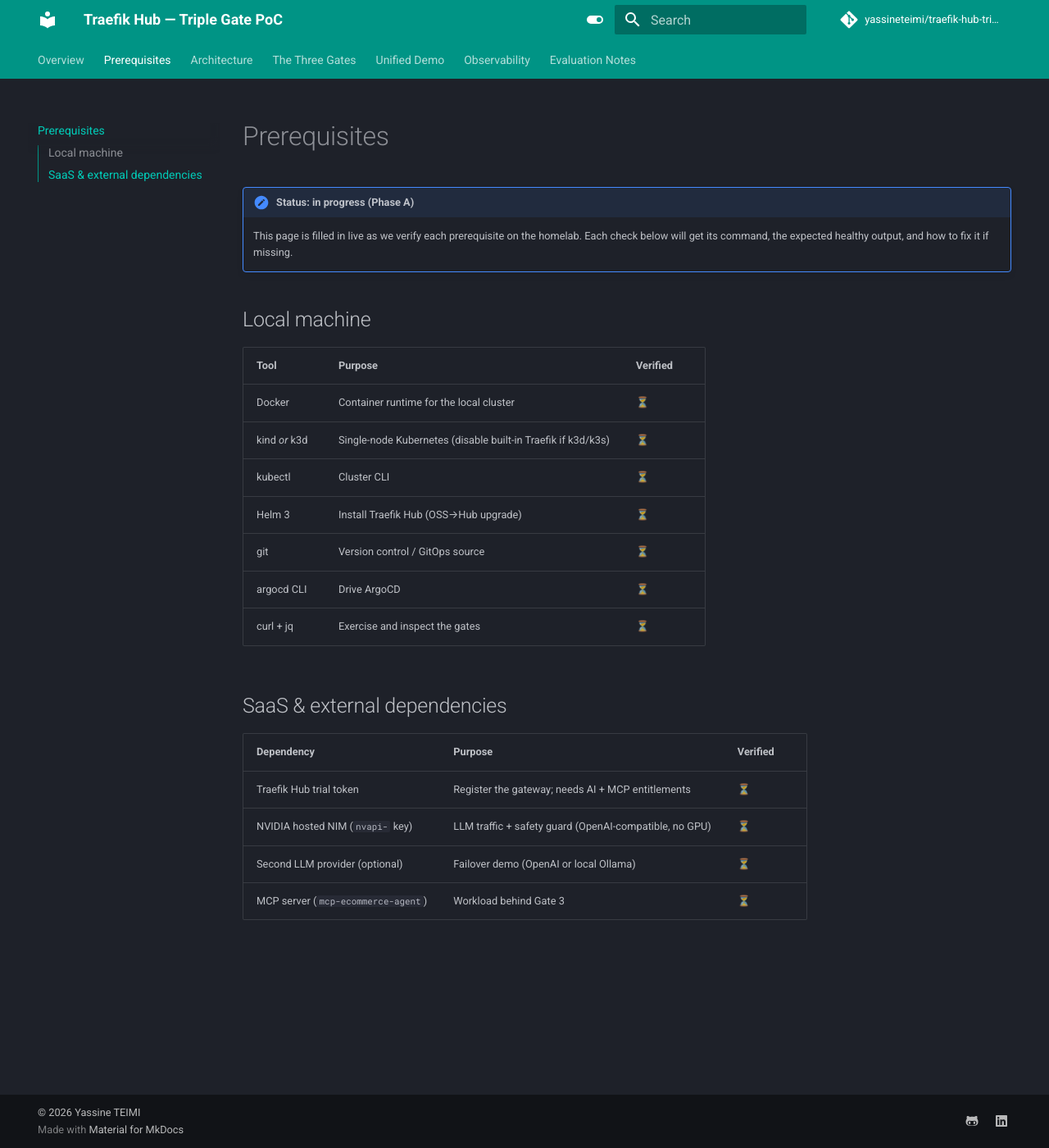
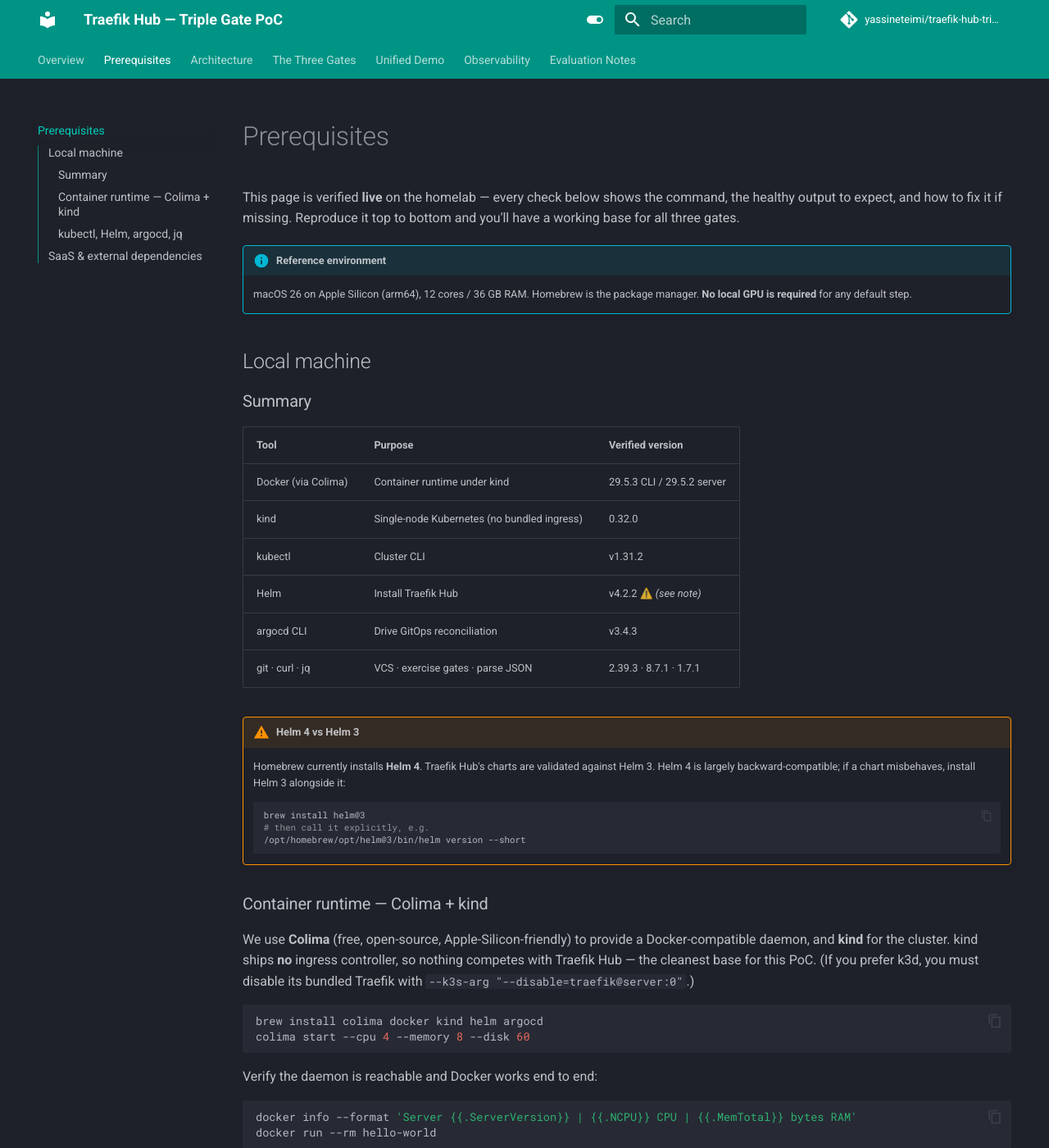
Before and after one commit to yassineteimi/traefik-hub-triple-gate, an MkDocs documentation site: the page built from docs/prerequisites.md, in a window 1280 px wide and 1400 px high. Shown: the whole window at 82% size. Built offline with MkDocs 1.6.1 and Material for MkDocs 9.7.7, drawn with Linux system fonts in a browser that asks for light colours; comment, search, counter and statistics services are not loaded; some of the changed text lies outside the part shown.

Commit message:
docs(prereqs): verify local toolchain live (Colima+kind, kubectl, Helm 4 note, argocd)

````diff
--- a/docs/prerequisites.md
+++ b/docs/prerequisites.md
@@ -1,25 +1,78 @@
 # Prerequisites
 
-!!! note "Status: in progress (Phase A)"
-    This page is filled in live as we verify each prerequisite on the homelab. Each check below will get its command, the expected healthy output, and how to fix it if missing.
+This page is verified **live** on the homelab — every check below shows the command, the healthy output to expect, and how to fix it if missing. Reproduce it top to bottom and you'll have a working base for all three gates.
+
+!!! info "Reference environment"
+    macOS 26 on Apple Silicon (arm64), 12 cores / 36 GB RAM. Homebrew is the package manager. **No local GPU is required** for any default step.
 
 ## Local machine
 
-| Tool | Purpose | Verified |
+### Summary
+
+| Tool | Purpose | Verified version |
 | --- | --- | --- |
-| Docker | Container runtime for the local cluster | ⏳ |
-| kind *or* k3d | Single-node Kubernetes (disable built-in Traefik if k3d/k3s) | ⏳ |
-| kubectl | Cluster CLI | ⏳ |
-| Helm 3 | Install Traefik Hub (OSS→Hub upgrade) | ⏳ |
-| git | Version control / GitOps source | ⏳ |
-| argocd CLI | Drive ArgoCD | ⏳ |
-| curl + jq | Exercise and inspect the gates | ⏳ |
+| Docker (via Colima) | Container runtime under kind | 29.5.3 CLI / 29.5.2 server |
+| kind | Single-node Kubernetes (no bundled ingress) | 0.32.0 |
+| kubectl | Cluster CLI | v1.31.2 |
+| Helm | Install Traefik Hub | v4.2.2 ⚠️ *(see note)* |
+| argocd CLI | Drive GitOps reconciliation | v3.4.3 |
+| git · curl · jq | VCS · exercise gates · parse JSON | 2.39.3 · 8.7.1 · 1.7.1 |
+
+!!! warning "Helm 4 vs Helm 3"
+    Homebrew currently installs **Helm 4**. Traefik Hub's charts are validated against Helm 3. Helm 4 is largely backward-compatible; if a chart misbehaves, install Helm 3 alongside it:
+    ```bash
+    brew install helm@3
+    # then call it explicitly, e.g.
+    /opt/homebrew/opt/helm@3/bin/helm version --short
+    ```
+
+### Container runtime — Colima + kind
+
+We use **Colima** (free, open-source, Apple-Silicon-friendly) to provide a Docker-compatible daemon, and **kind** for the cluster. kind ships **no** ingress controller, so nothing competes with Traefik Hub — the cleanest base for this PoC. (If you prefer k3d, you must disable its bundled Traefik with `--k3s-arg "--disable=traefik@server:0"`.)
+
+```bash
+brew install colima docker kind helm argocd
+colima start --cpu 4 --memory 8 --disk 60
+```
+
+Verify the daemon is reachable and Docker works end to end:
+
+```bash
+docker info --format 'Server {{.ServerVersion}} | {{.NCPU}} CPU | {{.MemTotal}} bytes RAM'
+docker run --rm hello-world
+```
+
+**Healthy output:**
+
+```text
+Server 29.5.2 | 4 CPU | 8307101696 bytes RAM
+...
+Hello from Docker!
+This message shows that your installation appears to be working correctly.
+```
+
+### kubectl, Helm, argocd, jq
+
+```bash
+kubectl version --client -o json | jq -r .clientVersion.gitVersion   # v1.31.2
+helm version --short                                                 # v4.2.2+...
+argocd version --client --short                                      # v3.4.3+...
+jq --version                                                         # jq-1.7.1
+```
+
+If `kubectl` or `jq` are missing: `brew install kubectl jq`.
 
 ## SaaS & external dependencies
 
-| Dependency | Purpose | Verified |
-| --- | --- | --- |
-| Traefik Hub trial token | Register the gateway; needs AI + MCP entitlements | ⏳ |
-| NVIDIA hosted NIM (`nvapi-` key) | LLM traffic + safety guard (OpenAI-compatible, no GPU) | ⏳ |
-| Second LLM provider (optional) | Failover demo (OpenAI or local Ollama) | ⏳ |
-| MCP server (`mcp-ecommerce-agent`) | Workload behind Gate 3 | ⏳ |
+!!! note "Status: next up"
+    Verified once tokens are provided. None require a GPU or a paid plan to start.
+
+| Dependency | Purpose | How to verify | Status |
+| --- | --- | --- | --- |
+| **Traefik Hub trial token** | Register the gateway to the cluster (`helm upgrade`); must include **AI + MCP** entitlements | Connect the gateway, then test `hub.aigateway.enabled=true` | ⏳ |
+| **NVIDIA hosted NIM** (`nvapi-` key) | LLM traffic **and** the safety guard — OpenAI-compatible, no GPU | `curl https://integrate.api.nvidia.com/v1/models` with the key | ⏳ |
+| **Second LLM provider** (optional) | Failover demo | OpenAI key, or local Ollama at `:11434` | ⏳ |
+| **MCP server** (`mcp-ecommerce-agent`) | Workload behind Gate 3 | Image/repo reachable | ⏳ |
+
+!!! tip "Secrets hygiene"
+    All tokens go in a gitignored `.env` (copy from `.env.example`) and are injected as Kubernetes Secrets by scripts in `poc/scripts/`. Nothing secret is ever committed, and this published site contains zero secrets.
````
